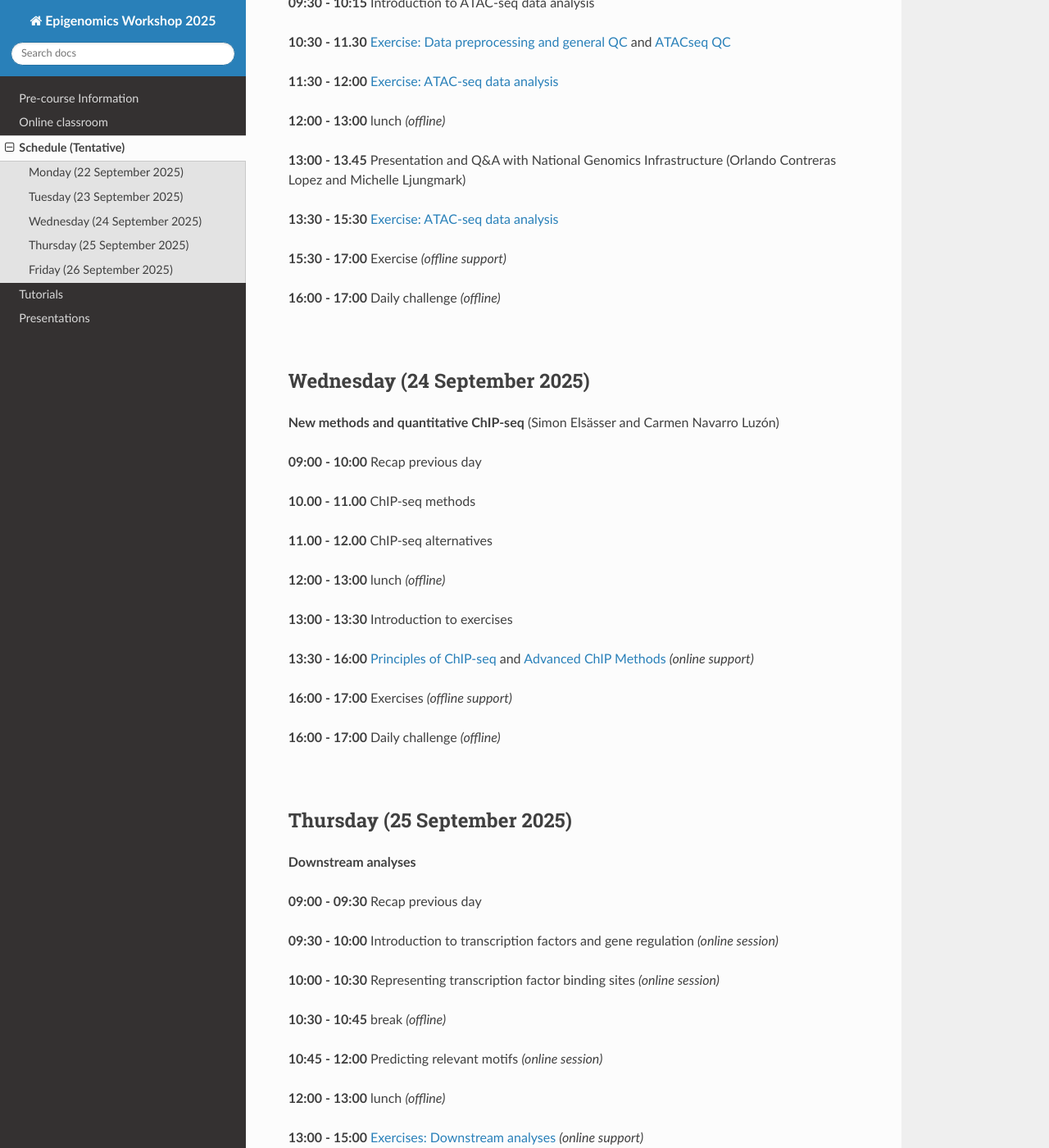
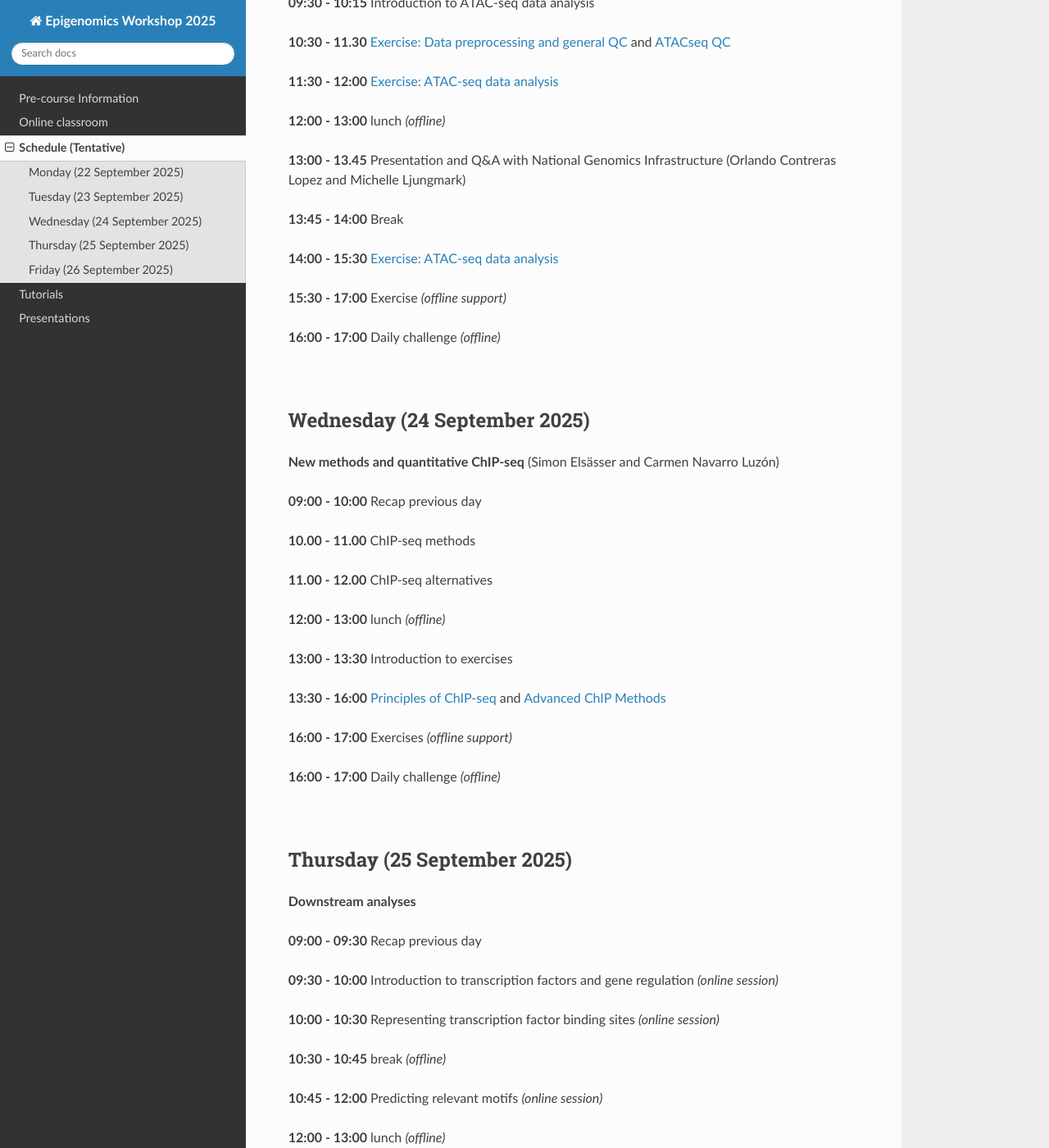
Before and after one commit to NBISweden/workshop-epigenomics-RTDs, a Sphinx documentation site: the page built from docs/content/schedule.rst, in a window 1280 px wide and 1400 px high, scrolled down 1096 px. Shown: the whole window at 82% size. Built offline with Sphinx 7.4.7 and the Read the Docs theme 3.1.0, drawn with Linux system fonts in a browser that asks for light colours.

Commit message:
Update schedule.rst

```diff
--- a/docs/content/schedule.rst
+++ b/docs/content/schedule.rst
@@ -61,7 +61,9 @@ and :doc:`ATACseq QC <./tutorials/data-preproc/data-qc-atac>`
 
 **13:00 - 13.45** Presentation and Q&A with National Genomics Infrastructure (Orlando Contreras Lopez and Michelle Ljungmark)
 
-**13:30 - 15:30** :doc:`Exercise: ATAC-seq data analysis <./tutorials/ATACseq/lab-atacseq-bulk>`
+**13:45 - 14:00** Break
+
+**14:00 - 15:30** :doc:`Exercise: ATAC-seq data analysis <./tutorials/ATACseq/lab-atacseq-bulk>`
 
 **15:30 - 17:00** Exercise *(offline support)*
 
@@ -90,7 +92,7 @@ Wednesday (24 September 2025)
 **13:00 - 13:30** Introduction to exercises
 
 **13:30 - 16:00** :doc:`Principles of ChIP-seq <./tutorials/chipseqProc/lab-chipseq-processing>`
-and :doc:`Advanced ChIP Methods <./tutorials/quantitative_chip_tutorials>` *(online support)*
+and :doc:`Advanced ChIP Methods <./tutorials/quantitative_chip_tutorials>`
 
 **16:00 - 17:00** Exercises *(offline support)*
 
@@ -118,7 +120,7 @@ Thursday (25 September 2025)
 
 **12:00 - 13:00** lunch *(offline)*
 
-**13:00 - 15:00** :doc:`Exercises: Downstream analyses <./tutorials/downstream_tutorials>` *(online support)*
+**13:00 - 15:00** :doc:`Exercises: Downstream analyses <./tutorials/downstream_tutorials>`
 
 **15:00 - 17:00** Exercises *(offline support)*
 
```
